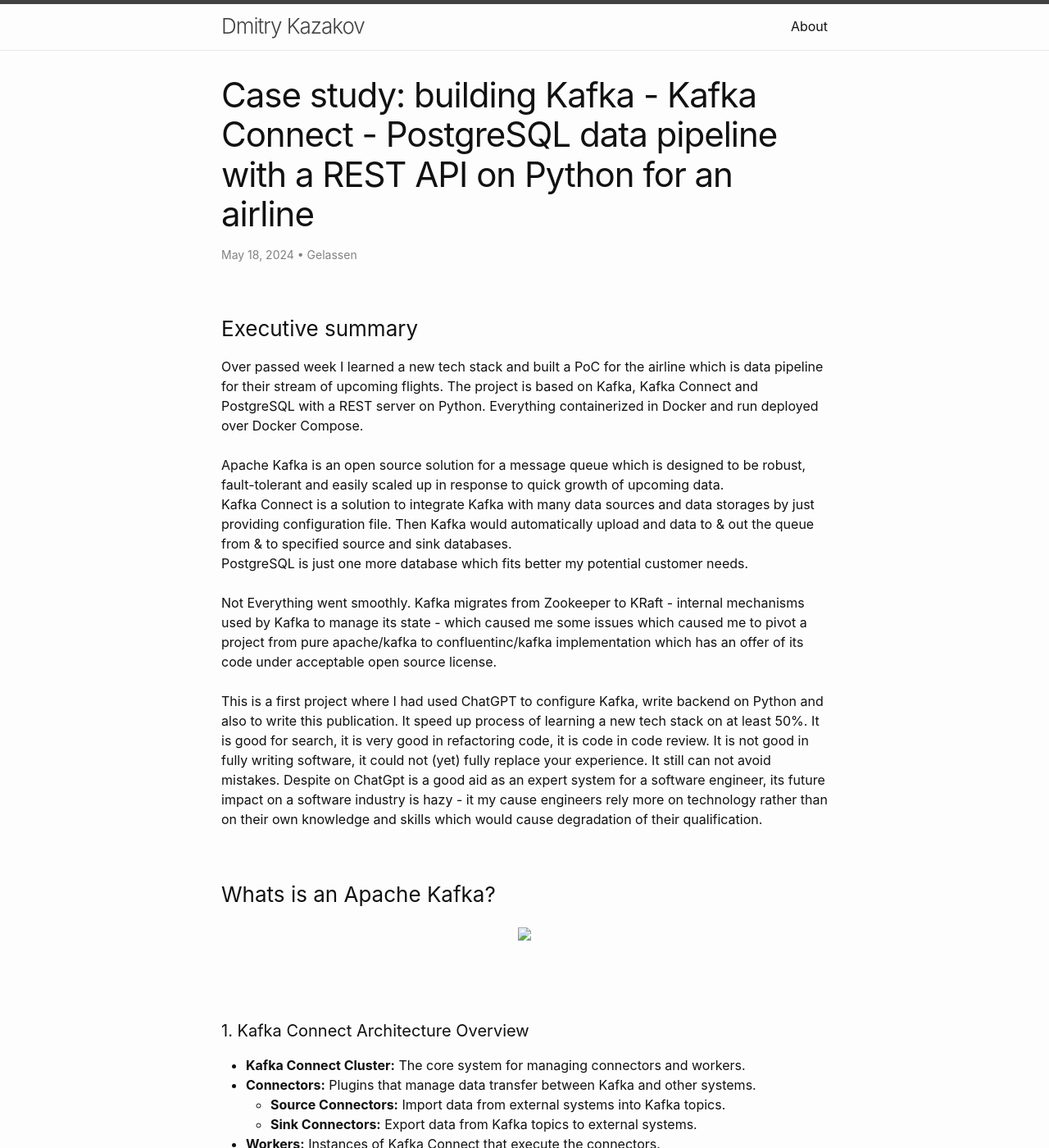
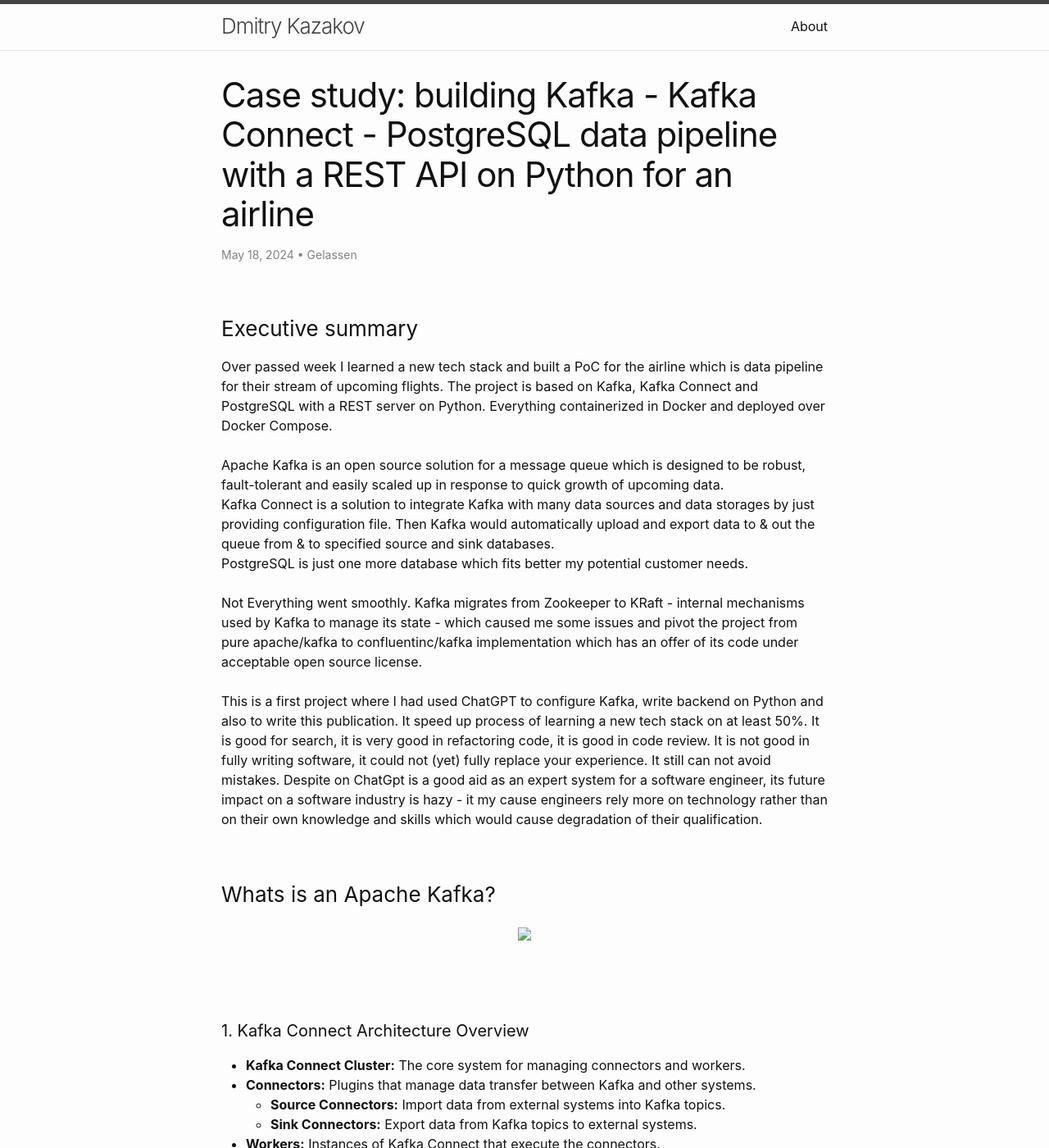
Before and after one commit to Gelassen/dkazakov.github.io, a Jekyll site: the page built from _posts/2024-05-18-case-study-building-kafka-kafka_connect-postgres-data-pipeline.html, in a window 1280 px wide and 1400 px high. Shown: the whole window at 82% size. Built offline with Jekyll 4.4.1, drawn with Linux system fonts in a browser that asks for light colours; some of the changed text lies outside the part shown.

Commit message:
Fix typo

```diff
--- a/_posts/2024-05-18-case-study-building-kafka-kafka_connect-postgres-data-pipeline.html
+++ b/_posts/2024-05-18-case-study-building-kafka-kafka_connect-postgres-data-pipeline.html
@@ -16,7 +16,7 @@ modified_time: '2024-05-18'
             Over passed week I learned a new tech stack and built a PoC for the airline
             which is data pipeline for their stream of upcoming flights. The project is
             based on Kafka, Kafka Connect and PostgreSQL with a REST server on
-            Python. Everything containerized in Docker and run deployed over
+            Python. Everything containerized in Docker and deployed over
             Docker Compose. <br><br>
 
             Apache Kafka is an open source solution for a message queue which is
@@ -24,14 +24,14 @@ modified_time: '2024-05-18'
             response to quick growth of upcoming data. <br>
             Kafka Connect is a solution to integrate Kafka with many data
             sources and data storages by just providing configuration file.
-            Then Kafka would automatically upload and data to & out the queue
+            Then Kafka would automatically upload and export data to & out the queue
             from & to specified source and sink databases. <br>
             PostgreSQL is just one more database which fits better my potential
             customer needs. <br><br>
 
             Not Everything went smoothly. Kafka migrates from Zookeeper to KRaft
             - internal mechanisms used by Kafka to manage its state - which
-            caused me some issues which caused me to pivot a project from pure
+            caused me some issues and pivot the project from pure
             apache/kafka to confluentinc/kafka implementation which has an offer
             of its code under acceptable open source license.  <br><br>
 
@@ -39,7 +39,7 @@ modified_time: '2024-05-18'
             write backend on Python and also to write this publication. It speed
             up process of learning a new tech
             stack on at least 50%. It is good for search, it is very good in
-            refactoring code, it is code in code review. It is not good in
+            refactoring code, it is good in code review. It is not good in
             fully writing software, it could not (yet) fully replace your
             experience. It still can not avoid mistakes. Despite on ChatGpt is
             a good aid as an expert system for a software engineer, its future
```
Also changed, not shown: other parts of _posts/2024-05-18-case-study-building-kafka-kafka_connect-postgres-data-pipeline.html (+1 -1 lines).
